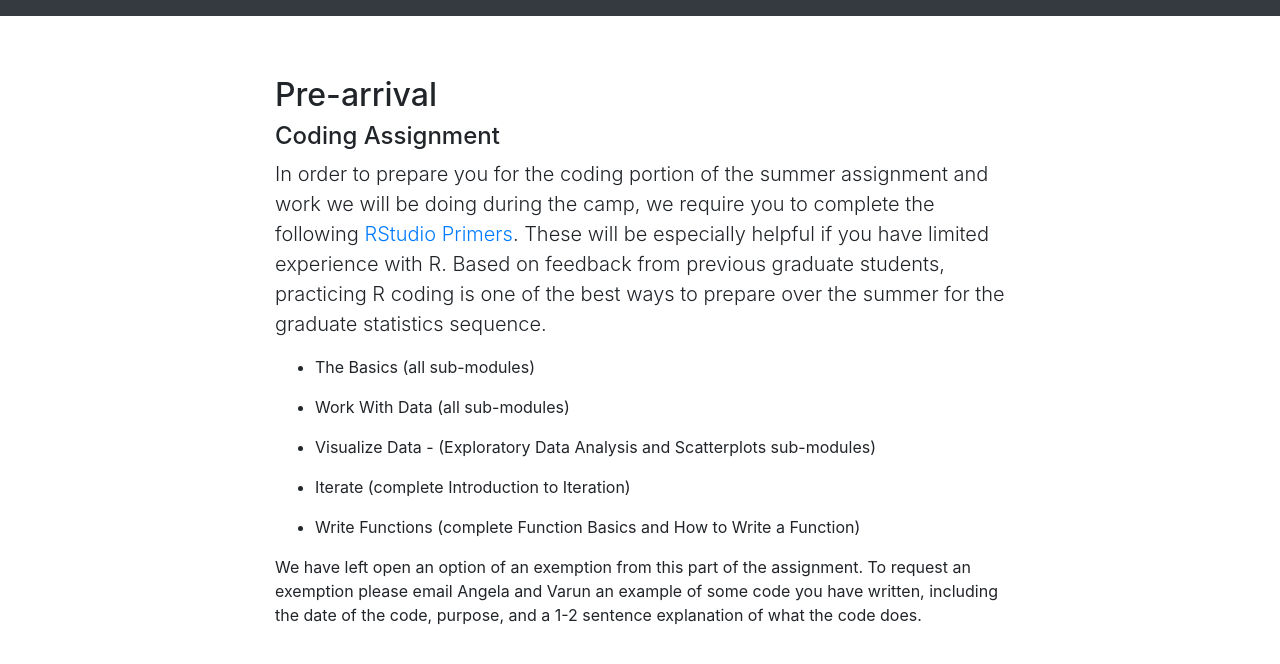
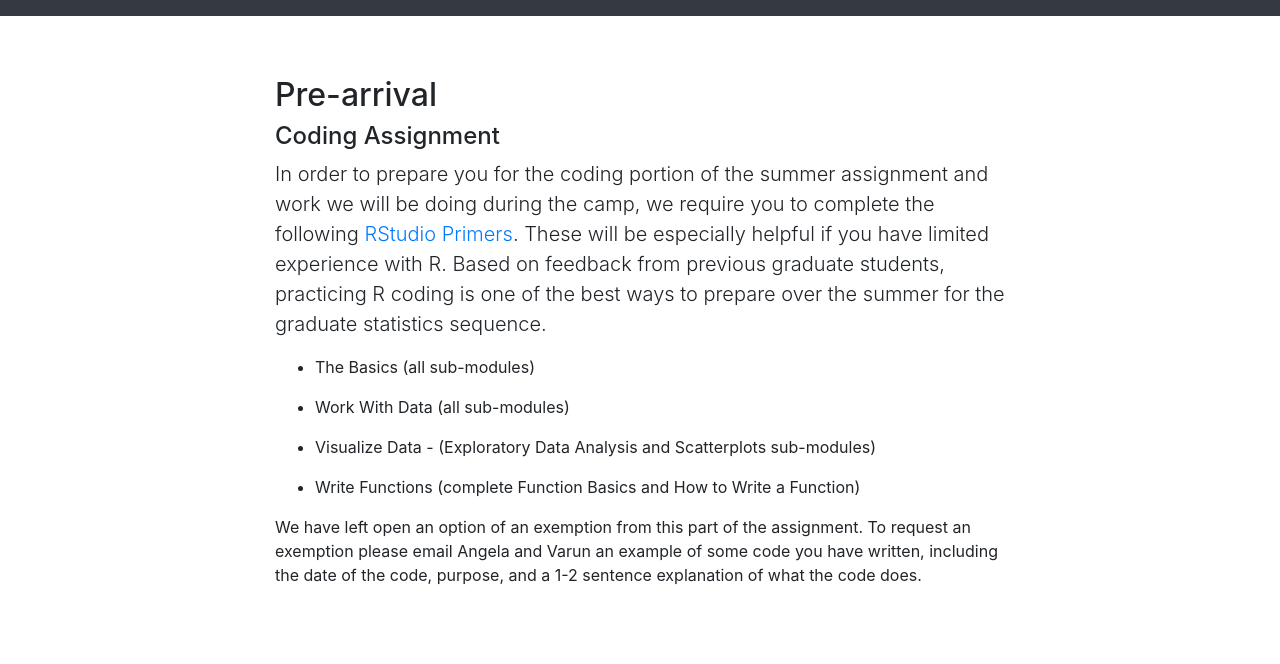
Before and after one commit to bstewart/princeton_methods_camp, a Jekyll site: the page built from pre-arrival.md, in a window 1280 px wide. Shown: the top 664 px of the page. Built offline with Jekyll 4.4.1, drawn with Linux system fonts in a browser that asks for light colours; our own code applies the rules of GitHub Pages for plain Markdown files.

Commit message:
got rid of iterate module. Not necessary.

```diff
--- a/pre-arrival.md
+++ b/pre-arrival.md
@@ -10,8 +10,6 @@ In order to prepare you for the coding portion of the summer assignment and work
 
 - Visualize Data - (Exploratory Data Analysis and Scatterplots sub-modules)
 
-- Iterate  (complete Introduction to Iteration)
-
 - Write Functions (complete Function Basics and How to Write a Function)
 
 We have left open an option of an exemption from this part of the assignment. To request an exemption please email Angela and Varun an example of some code you have written, including the date of the code, purpose, and a 1-2 sentence explanation of what the code does.
```
